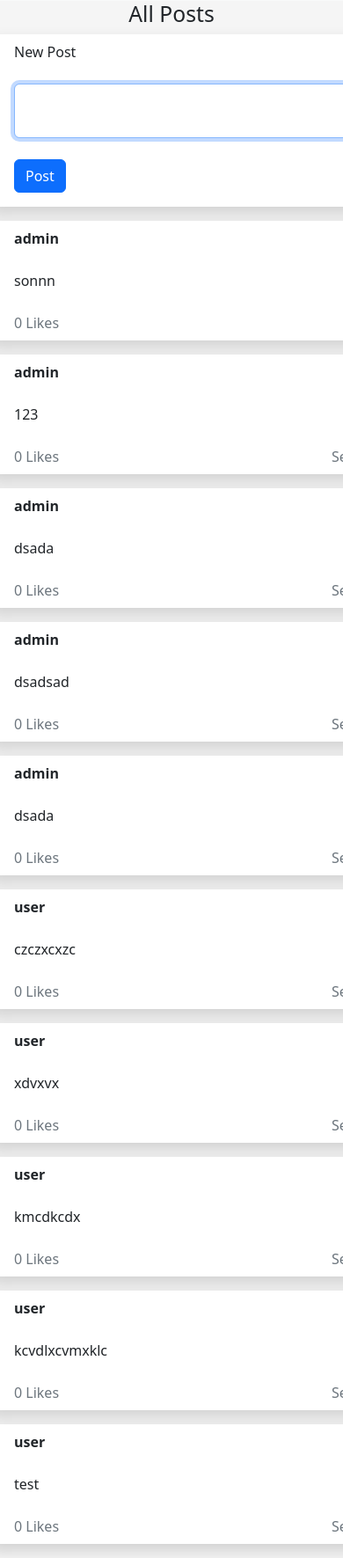
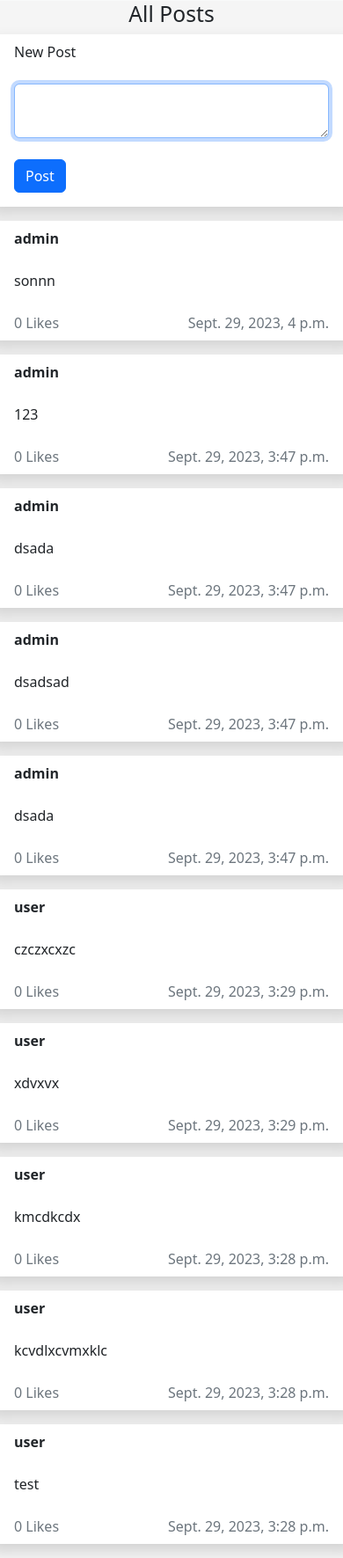
Before and after one commit to yasingunay/Network, a Django app: page / in a window 390 px wide; the page is wider, and only the part inside the window is pictured. Shown: the part 55-1826 px from the top of that part at 88% size. Run offline with Django 3.2, Linux system fonts and the light colour scheme; data comes from the database, SQL or seed files in the repository.

Commit message:
responsive fixed

```diff
--- a/network/static/network/styles.css
+++ b/network/static/network/styles.css
@@ -10,8 +10,3 @@ h2{
 body {
     background-color: #f5f5f5;
 }
-
-
-.card{
-    width: 600px;
-}
```
